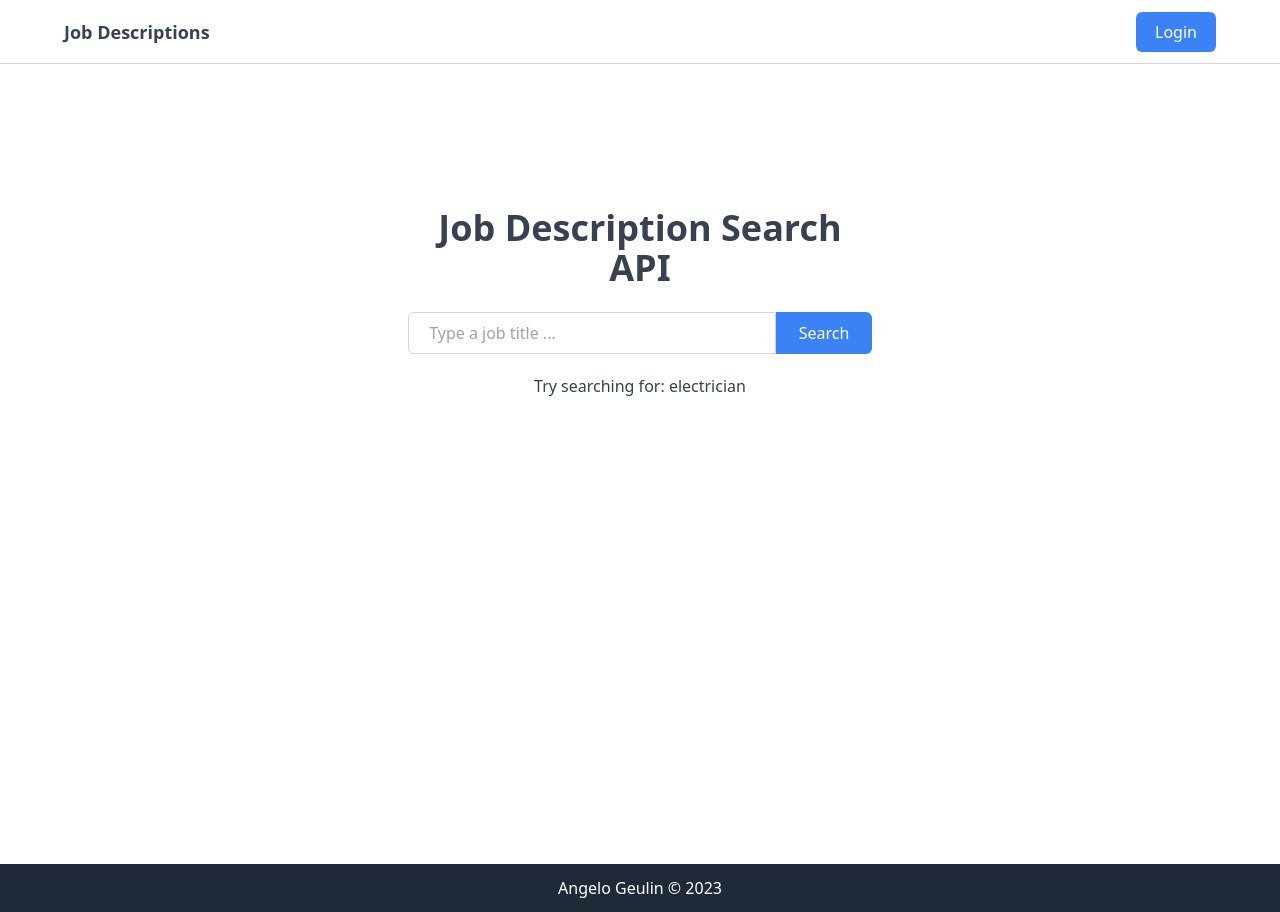
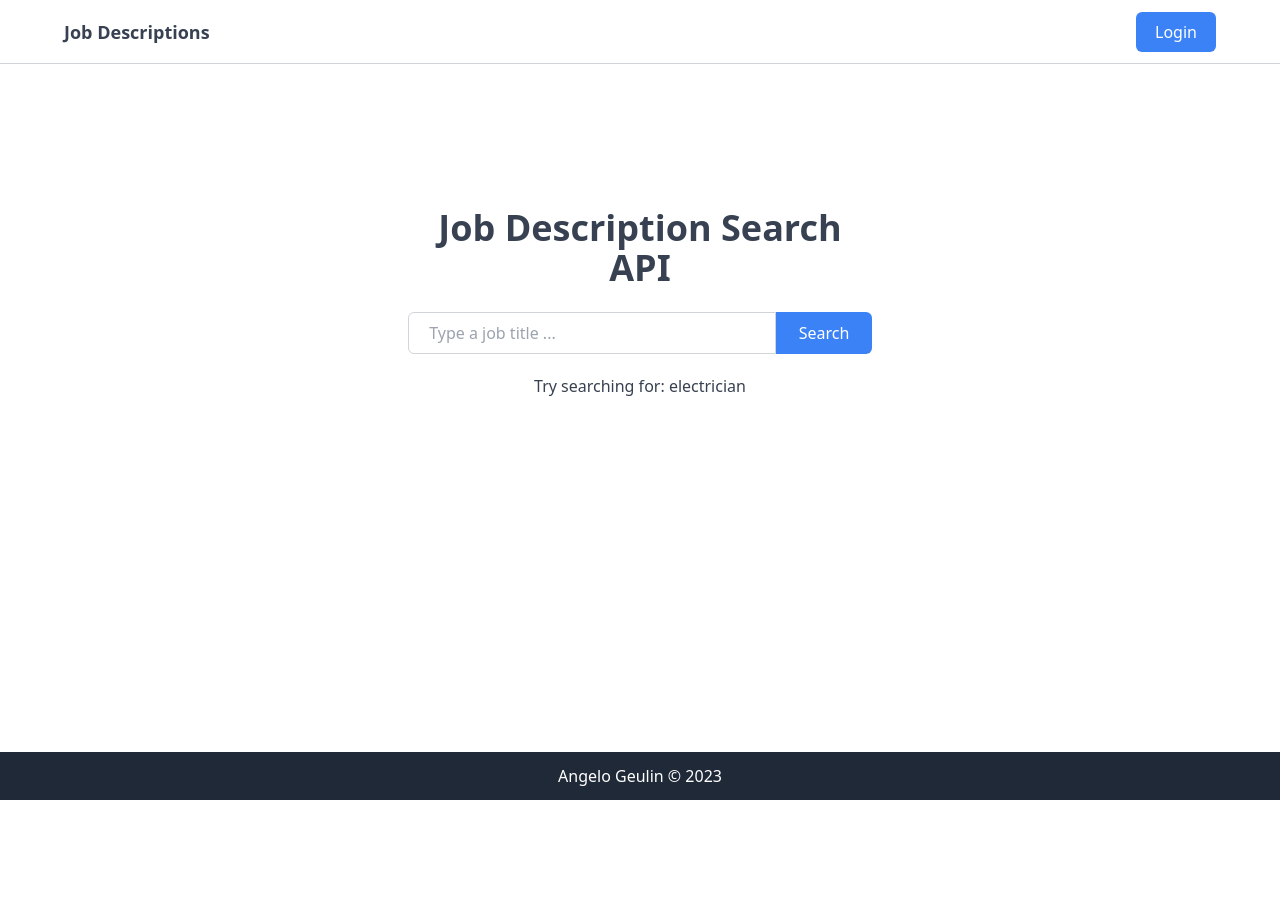
Before and after one commit to arvl130/job-descriptions, a Next.js app: page / in a window 1280 px wide. After the commit the page ends 800 px from the top, so only its background shows below. Built offline with nearby package versions, Linux system fonts and the light colour scheme; no server answers.

Commit message:
style: show footer on the screen when page is too short

```diff
--- a/src/pages/_app.tsx
+++ b/src/pages/_app.tsx
@@ -53,11 +53,13 @@ export default function App({
         <link rel="icon" href="/favicon.ico" />
       </Head>
       <SessionProvider session={session}>
-        <Navbar />
-        <Component {...pageProps} />
-        <footer className="bg-gray-800 text-white text-center font-medium px-4 py-3">
-          Angelo Geulin &copy; 2023
-        </footer>
+        <div className="min-h-screen grid grid-rows-[auto_1fr_auto]">
+          <Navbar />
+          <Component {...pageProps} />
+          <footer className="bg-gray-800 text-white text-center font-medium px-4 py-3">
+            Angelo Geulin &copy; 2023
+          </footer>
+        </div>
       </SessionProvider>
     </>
   )
--- a/src/pages/index.tsx
+++ b/src/pages/index.tsx
@@ -2,7 +2,7 @@ import { LandingPageForm } from "@/components/landing-page-form"
 
 export default function Home() {
   return (
-    <main className="max-w-lg mx-auto text-gray-700 py-12 px-6 min-h-screen">
+    <main className="max-w-lg mx-auto text-gray-700 py-12 px-6">
       <header className="pt-24 pb-6">
         <h1 className="text-4xl font-bold text-center">
           Job Description Search API
```
